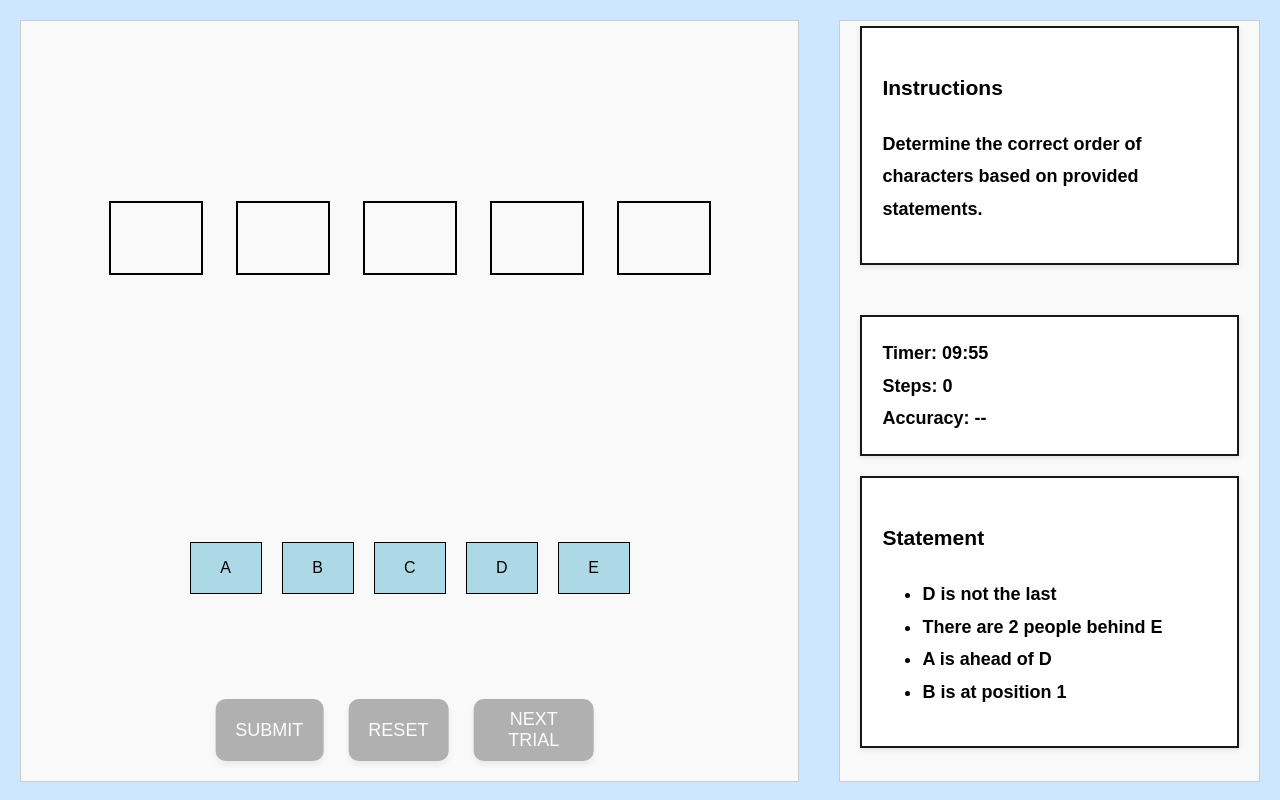
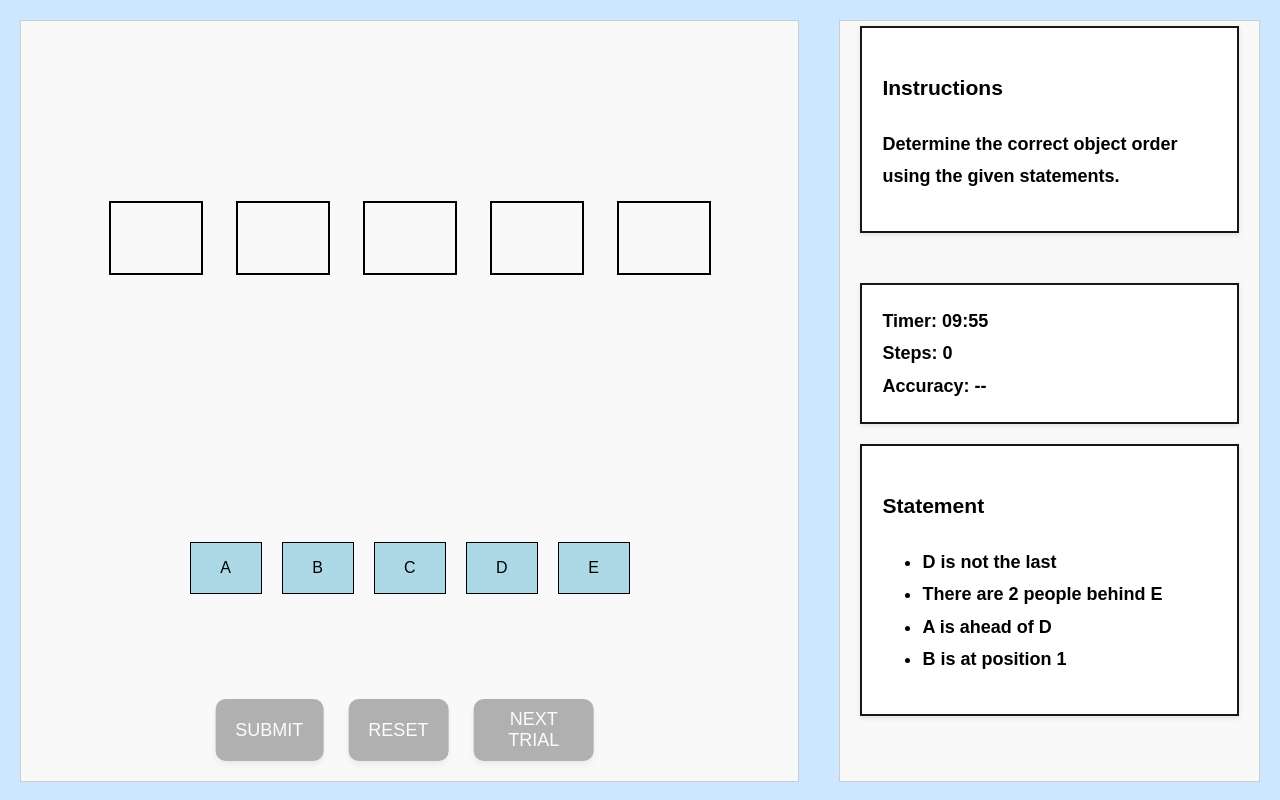
Before and after one commit to skittleskittles/Human_AI_Interaction_v2, a website built with webpack: page pages/index.html in a window 1280 px wide. Built offline with nearby package versions, Linux system fonts and the light colour scheme; files whose address does not match are found by name.

Commit message:
change wording

```diff
--- a/pages/index.html
+++ b/pages/index.html
@@ -190,7 +190,7 @@
       <div class="right-panel">
         <div class="info-box" style="margin-top: 5px">
           <h3>Instructions</h3>
-          <p>Determine the correct order of characters based on provided statements.
+          <p>Determine the correct object order using the given statements.
           </p>
         </div>
         <div class="info-box" style="margin-top: 50px">
```
